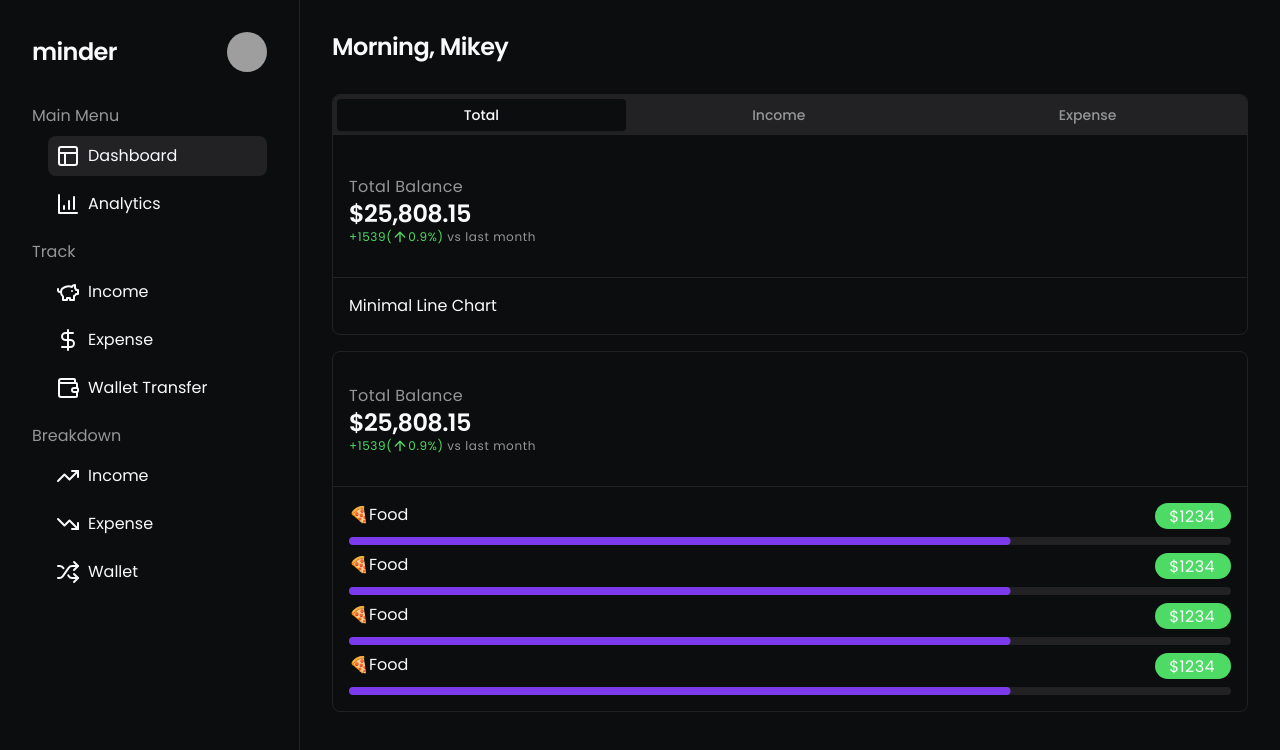
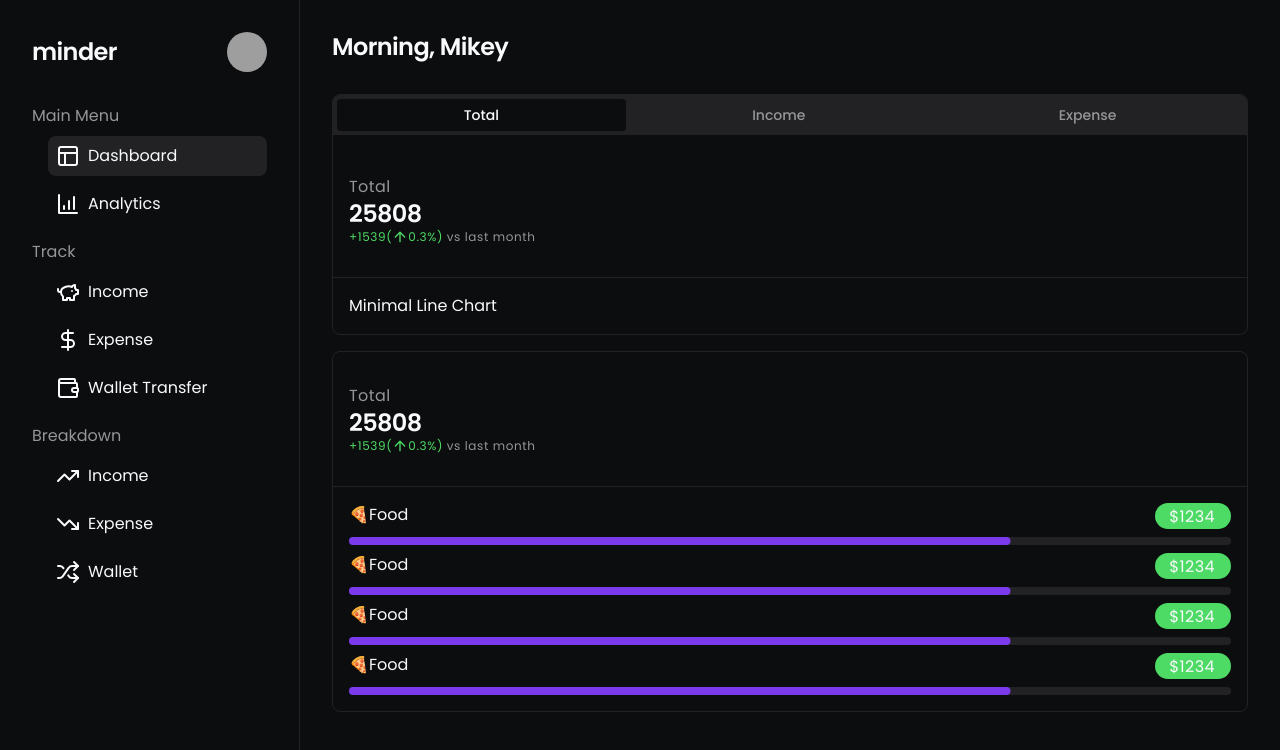
Before and after one commit to michaelcanonizado/minder, a Next.js app: page /dashboard in a window 1280 px wide. Shown: the top 750 px of the page. Built offline with nearby package versions, Linux system fonts and the light colour scheme; grey boxes are pictures that could not be loaded.

Commit message:
refactor: add props to <Balance.Compact/> and add nessessary data to temporary balances[] array to seed the component

```diff
--- a/src/app/(user)/dashboard/page.tsx
+++ b/src/app/(user)/dashboard/page.tsx
@@ -7,15 +7,45 @@ import Bento from '@/components/sections/bento';
 import Chart from '@/components/sections/chart';
 
 const Dashboard = () => {
-  const balances = [
+  const balances: {
+    name: string;
+    amount: number;
+    percentageChange: {
+      isPositive: boolean;
+      timePeriod: 'weekly' | 'montly';
+      percentage: number;
+      difference: number;
+    };
+  }[] = [
     {
-      name: 'Total'
+      name: 'Total',
+      amount: 25808,
+      percentageChange: {
+        isPositive: true,
+        timePeriod: 'weekly',
+        percentage: 0.3,
+        difference: 1539
+      }
     },
     {
-      name: 'Income'
+      name: 'Income',
+      amount: 91273,
+      percentageChange: {
+        isPositive: true,
+        timePeriod: 'weekly',
+        percentage: 0.9,
+        difference: 1539
+      }
     },
     {
-      name: 'Expense'
+      name: 'Expense',
+      amount: 12839,
+      percentageChange: {
+        isPositive: true,
+        timePeriod: 'weekly',
+        percentage: 0.1,
+        difference: 1539
+      }
     }
   ];
 
@@ -37,7 +67,11 @@ const Dashboard = () => {
               return (
                 <TabsContent value={item.name}>
                   <Bento.Box.Header>
-                    <Balance.Compact variant='total' />
+                    <Balance.Compact
+                      title={item.name}
+                      amount={item.amount}
+                      percentageChange={item.percentageChange}
+                    />
                   </Bento.Box.Header>
                   <Bento.Box.Content>
                     <Chart.Line.Minimal />
@@ -49,7 +83,11 @@ const Dashboard = () => {
         </Bento.Box>
         <Bento.Box className=''>
           <Bento.Box.Header>
-            <Balance.Compact variant='weekly' />
+            <Balance.Compact
+              title={balances[0].name}
+              amount={balances[0].amount}
+              percentageChange={balances[0].percentageChange}
+            />
           </Bento.Box.Header>
           <Bento.Box.Content className='flex flex-col gap-2'>
             <Chart.Progress />
--- a/src/components/sections/balance/compact/compact.tsx
+++ b/src/components/sections/balance/compact/compact.tsx
@@ -2,24 +2,19 @@ import { ArrowDown, ArrowUp } from 'lucide-react';
 import React from 'react';
 
 const Compact = ({
-  variant
+  title,
+  amount,
+  percentageChange
 }: {
-  variant: 'total' | 'weekly' | 'monthly' | 'expense' | 'income';
-}) => {
-  const title = 'Total Balance';
-  const amount = '$25,808.15';
-  const percentageChange: {
+  title: string;
+  amount: number;
+  percentageChange: {
     isPositive: boolean;
     timePeriod: 'weekly' | 'montly';
     percentage: number;
     difference: number;
-  } = {
-    isPositive: true,
-    timePeriod: 'weekly',
-    percentage: 0.9,
-    difference: 1539
   };
-
+}) => {
   const arrowIconClasses = 'w-[16px] h-fit';
 
   const BalancePercentageChange = () => {
```
